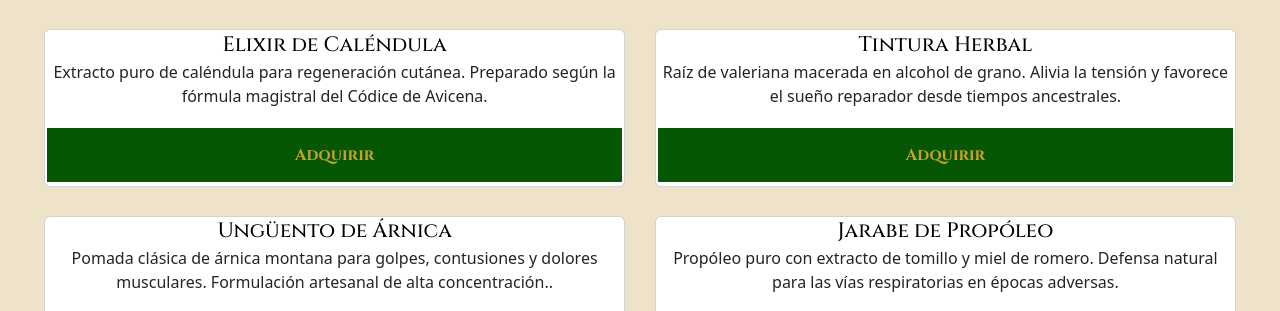
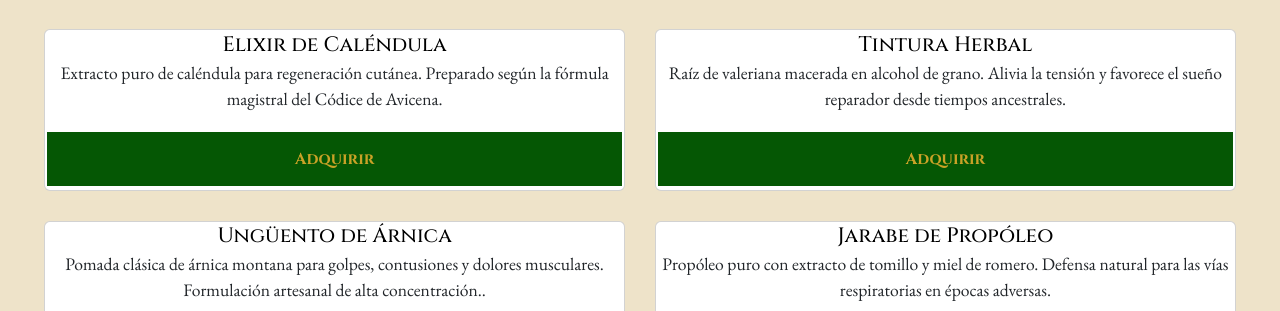
Before and after one commit to aduarte418/LandingResponsiva, a plain HTML site: page index.html in a window 1280 px wide. Shown: the part 477-788 px from the top of the page. Drawn offline with nearby package versions, Linux system fonts and the light colour scheme.

Commit message:
Update styles

```diff
--- a/styles/styles.css
+++ b/styles/styles.css
@@ -98,6 +98,12 @@ h3{
     font-size: 1em;
     font-family: Cinzel, serif;
     color: #c9a227;
+}
+
+/*Estilo para la descripción de los productos*/
+.descripcion{
+    font-size: 1.1em;
+    font-family: EB Garamond, serif;
 }
 
 /*Estilo para los botones*/
```
Also changed, not shown: index.html (+2 -0 lines).
